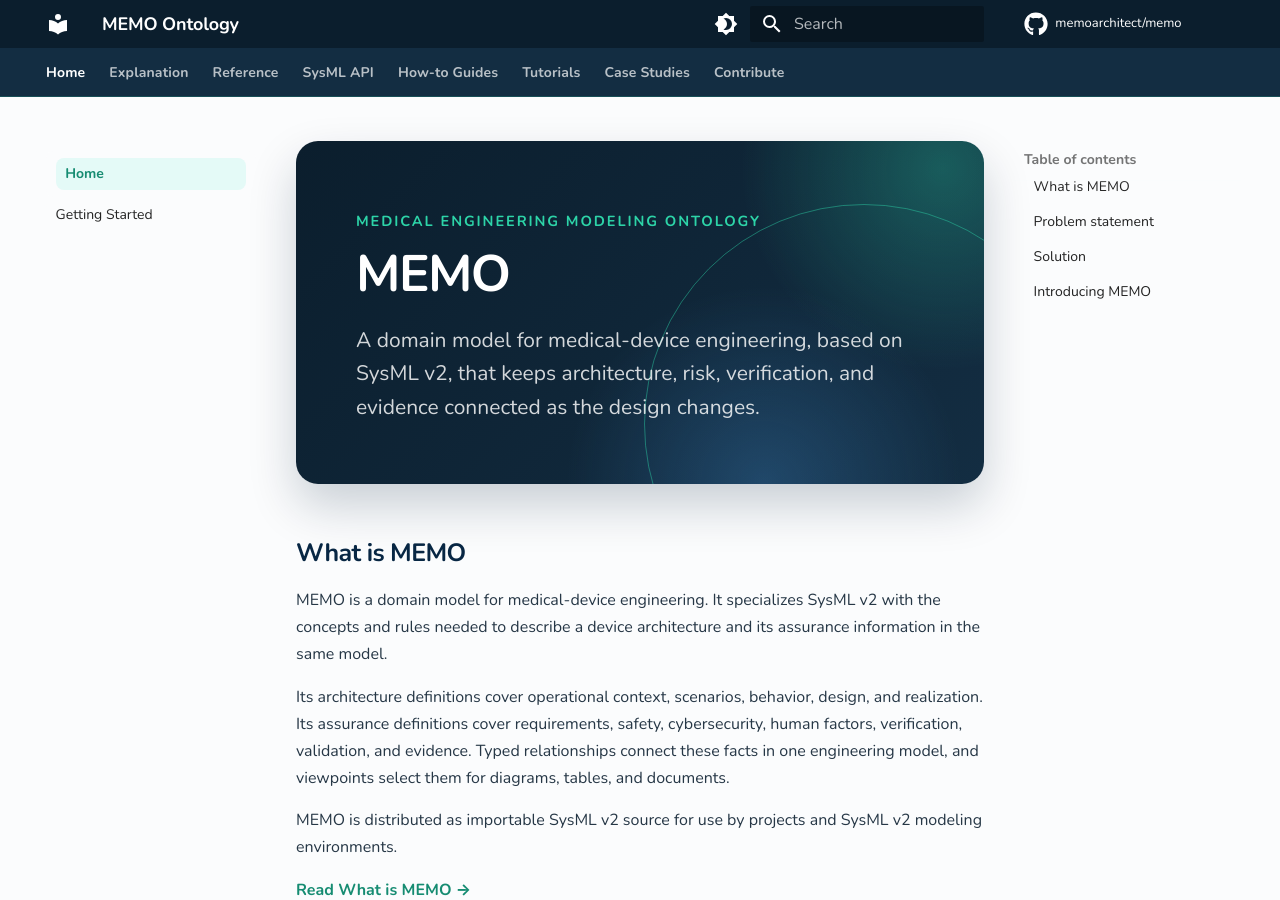
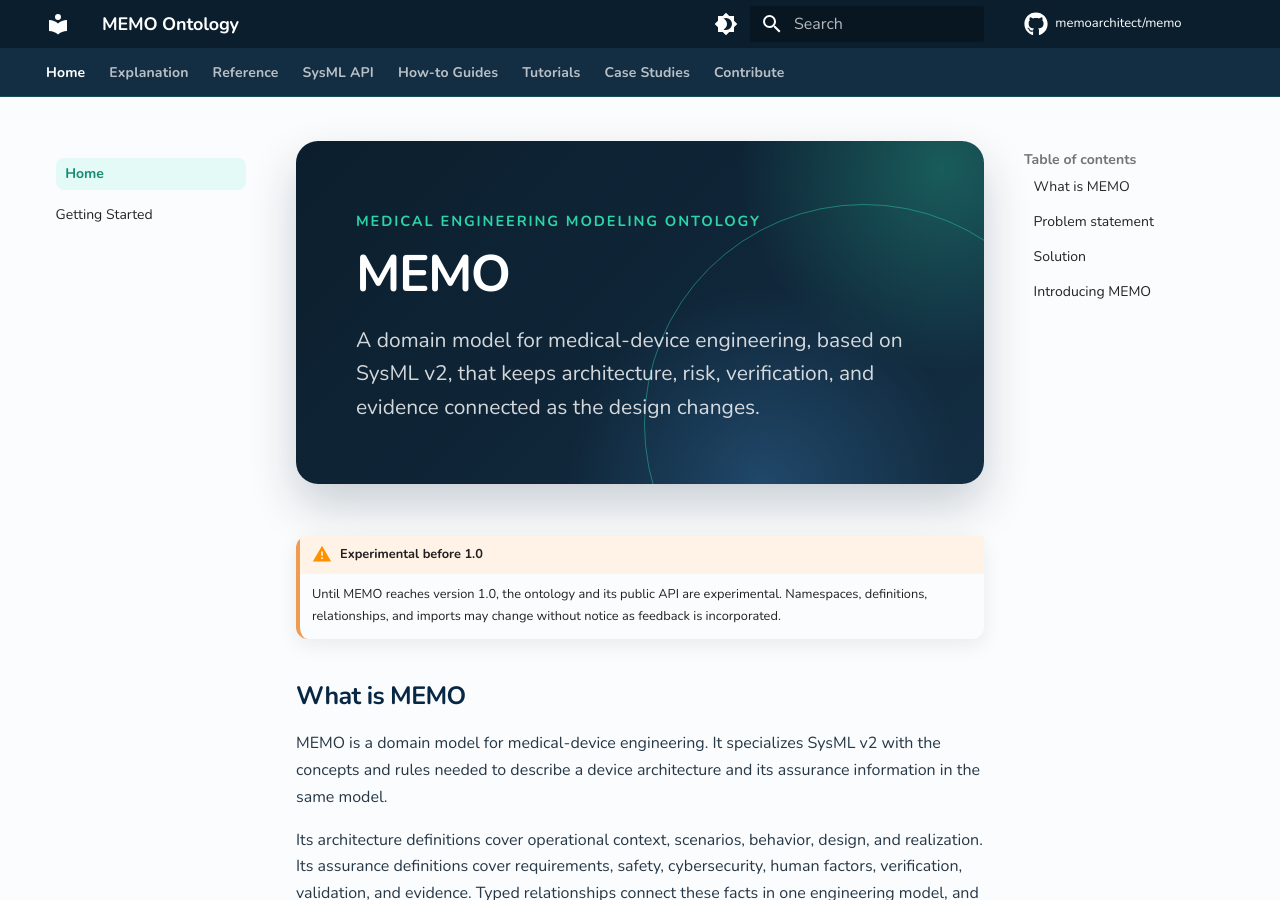
Before and after one commit to memoarchitect/memo, an MkDocs documentation site: the page built from docs/index.md, in a window 1280 px wide and 900 px high. Built offline with MkDocs 1.6.1 and Material for MkDocs 9.7.7, drawn with Linux system fonts in a browser that asks for light colours; comment, search, counter and statistics services are not loaded.

Commit message:
Add pre-1.0 experimental status notice

```diff
--- a/docs/index.md
+++ b/docs/index.md
@@ -8,6 +8,11 @@ A domain model for medical-device engineering, based on SysML v2, that keeps
 architecture, risk, verification, and evidence connected as the design changes.
 
 </div>
+
+!!! warning "Experimental before 1.0"
+    Until MEMO reaches version 1.0, the ontology and its public API are
+    experimental. Namespaces, definitions, relationships, and imports may
+    change without notice as feedback is incorporated.
 
 ## What is MEMO
 
```
